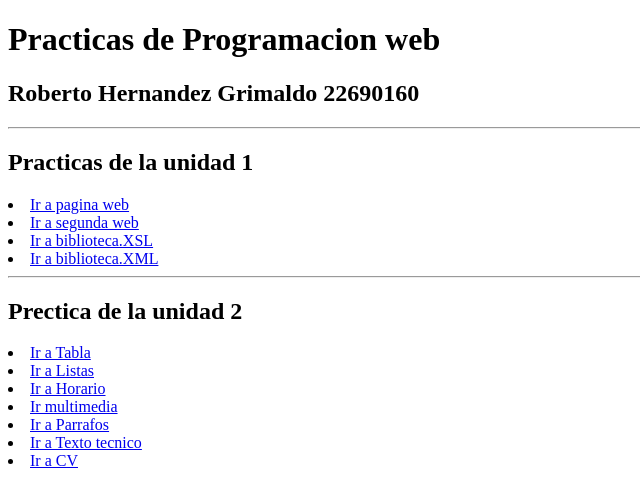
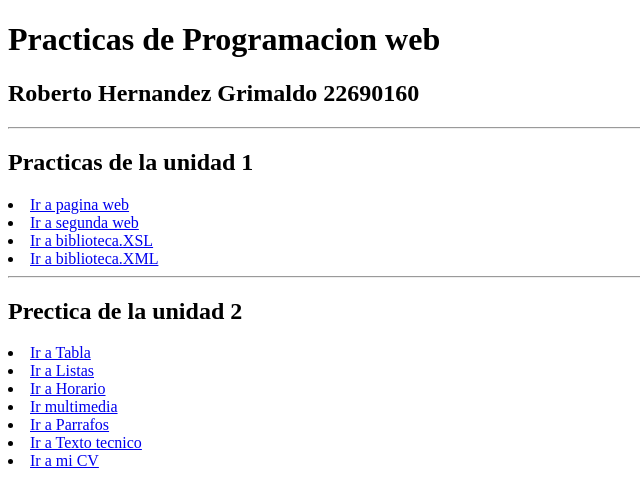
Before and after one commit to betohdzg/Unidad-2-Avance1, a plain HTML site: page index.html in a window 1280 px wide. Shown: the full height of the page, 0-640 px from the left. Drawn offline with Linux system fonts and the light colour scheme.

Commit message:
Update index.html

```diff
--- a/index.html
+++ b/index.html
@@ -25,6 +25,6 @@
 <li><a href="Objeto Multimedaia.html" target="_blank">Ir multimedia</a></li>
 <li><a href="Parrafos.html" target="_blank">Ir a Parrafos</a></li>
 <li><a href="Texto Tecnico.html" target="_blank">Ir a Texto tecnico</a></li>
-<li><a href="CV oficial.html" target="_blank">Ir a CV</a></li>
+<li><a href="CV oficial.html" target="_blank">Ir a mi CV</a></li>
 </body>
 </html>
```
